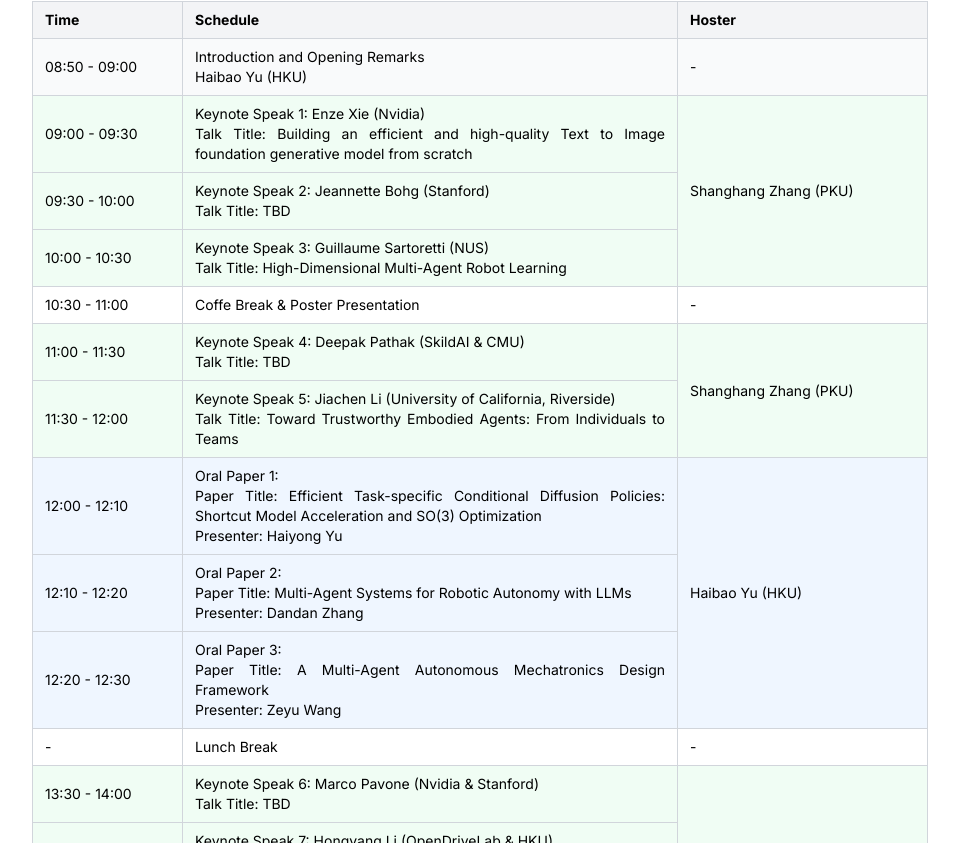
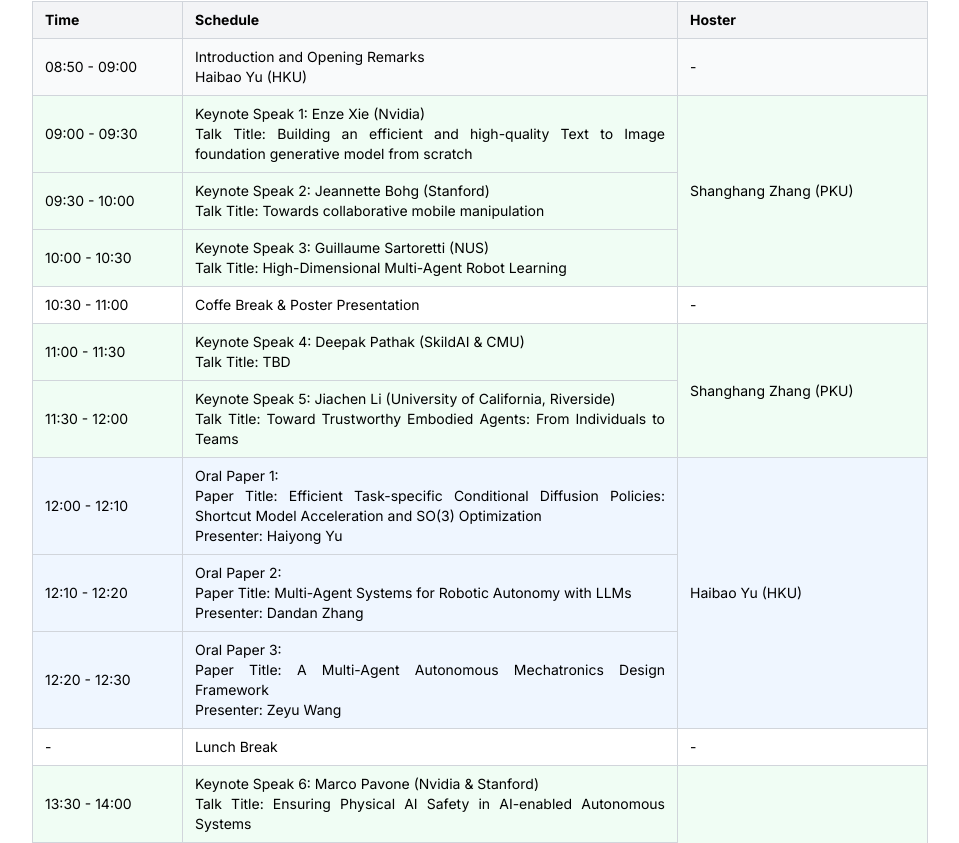
Before and after one commit to coop-intelligence/coop-intelligence.github.io, a Next.js app: page / in a window 1280 px wide. Shown: the part 3237-4080 px from the top of the page, without its empty margins (160-1119 px from the left). Built offline with nearby package versions, Linux system fonts and the light colour scheme.

Commit message:
update speakers' titles

```diff
--- a/src/app/components/schedule.jsx
+++ b/src/app/components/schedule.jsx
@@ -31,7 +31,7 @@ const Schedule = () => {
                         </tr>
                         <tr className="bg-green-50">
                             <td className="border border-gray-300 px-3 py-2">09:30 - 10:00</td>
-                            <td className="border border-gray-300 px-3 py-2">Keynote Speak 2: Jeannette Bohg (Stanford)<br />Talk Title: TBD</td>
+                            <td className="border border-gray-300 px-3 py-2">Keynote Speak 2: Jeannette Bohg (Stanford)<br />Talk Title: Towards collaborative mobile manipulation</td>
                         </tr>
                         <tr className="bg-green-50">
                             <td className="border border-gray-300 px-3 py-2">10:00 - 10:30</td>
@@ -79,7 +79,7 @@ const Schedule = () => {
                         {/* Dandan Zhang主持的时段 */}
                         <tr className="bg-green-50">
                             <td className="border border-gray-300 px-3 py-2">13:30 - 14:00</td>
-                            <td className="border border-gray-300 px-3 py-2">Keynote Speak 6: Marco Pavone (Nvidia & Stanford)<br />Talk Title: TBD</td>
+                            <td className="border border-gray-300 px-3 py-2">Keynote Speak 6: Marco Pavone (Nvidia & Stanford)<br />Talk Title: Ensuring Physical AI Safety in AI-enabled Autonomous Systems</td>
                             <td className="border border-gray-300 px-3 py-2" rowSpan="4">Dandan Zhang (Imperial College London)</td>
                         </tr>
                         <tr className="bg-green-50">
```
